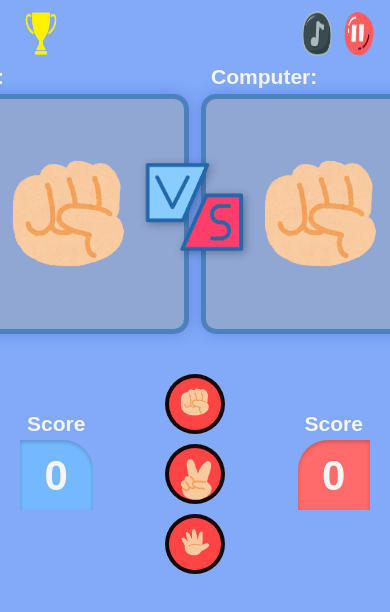
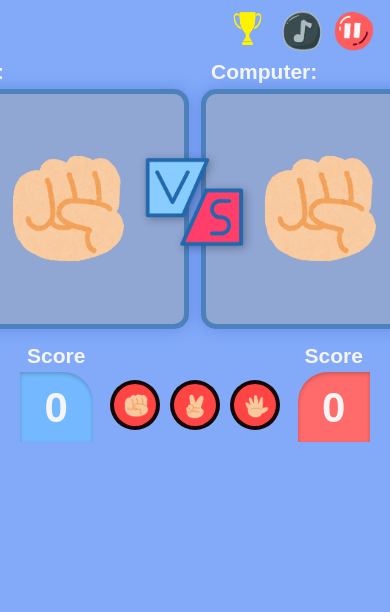
Before and after one commit to xgigil/FINALS_ITCC13.1, a plain HTML site: page index.html in a window 390 px wide. Shown: the top 612 px of the page. Drawn offline with Linux system fonts and the light colour scheme.

Commit message:
Update styles.css

```diff
--- a/styles.css
+++ b/styles.css
@@ -22,7 +22,7 @@ body {
 
 #header_buttons {
     display: flex;
-    justify-content: space-between;
+    justify-content: flex-end;
     margin: 0;
     padding: 0 0;
     margin: 0 0 0 0;
@@ -39,12 +39,6 @@ body {
     transform: scale(1.1);
 }
 
-.leaderboard_button {
-    display: flex;
-    justify-content: flex-start;
-    margin: 0;
-}
-
 .setting_buttons {
     display: flex;
     justify-content: flex-end;
@@ -57,7 +51,8 @@ body {
 }
 
 #trophy_icon {
-    width: 70px;
+    width: 50px;
+    height: 40px;
 }
 
 #game_table {
@@ -205,13 +200,14 @@ h1 {
         font-size: 14px;
     }
 
-    .button_icon,
-    .options_iconS {
-        width: 30px;
+    .button_icon {
+        width: 40px;
+        height: 40px;
     }
 
     #trophy_icon {
-        width: 50px;
+        width: 45px;
+        height: 35px;
     }
 
     .player_choice, .computer_choice {
@@ -229,9 +225,18 @@ h1 {
         margin: 20px -50px 0;
     }
 
+    .options_iconS {
+        width: 25px;
+        object-fit: contain;
+    }
+
+    #scissors_iconS {
+        width: 20px;
+    }
+
     .choice_btn {
-        width: 60px;
-        height: 60px;
+        width: 50px;
+        height: 50px;
         padding: 10px;
     }
 
@@ -241,7 +246,7 @@ h1 {
     }
 
     .control_buttons {
-        flex-direction: column;
+        flex-direction: row;
         gap: 10px;
     }
 
```
